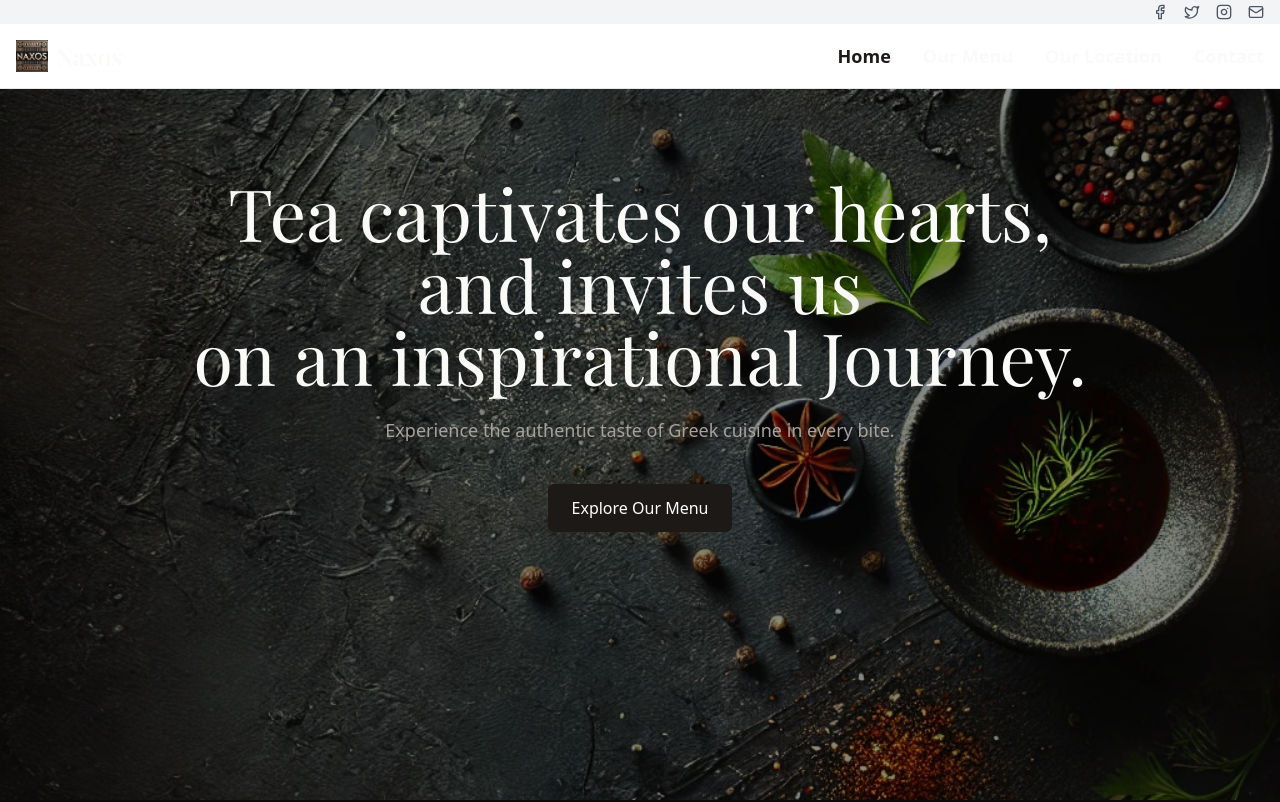
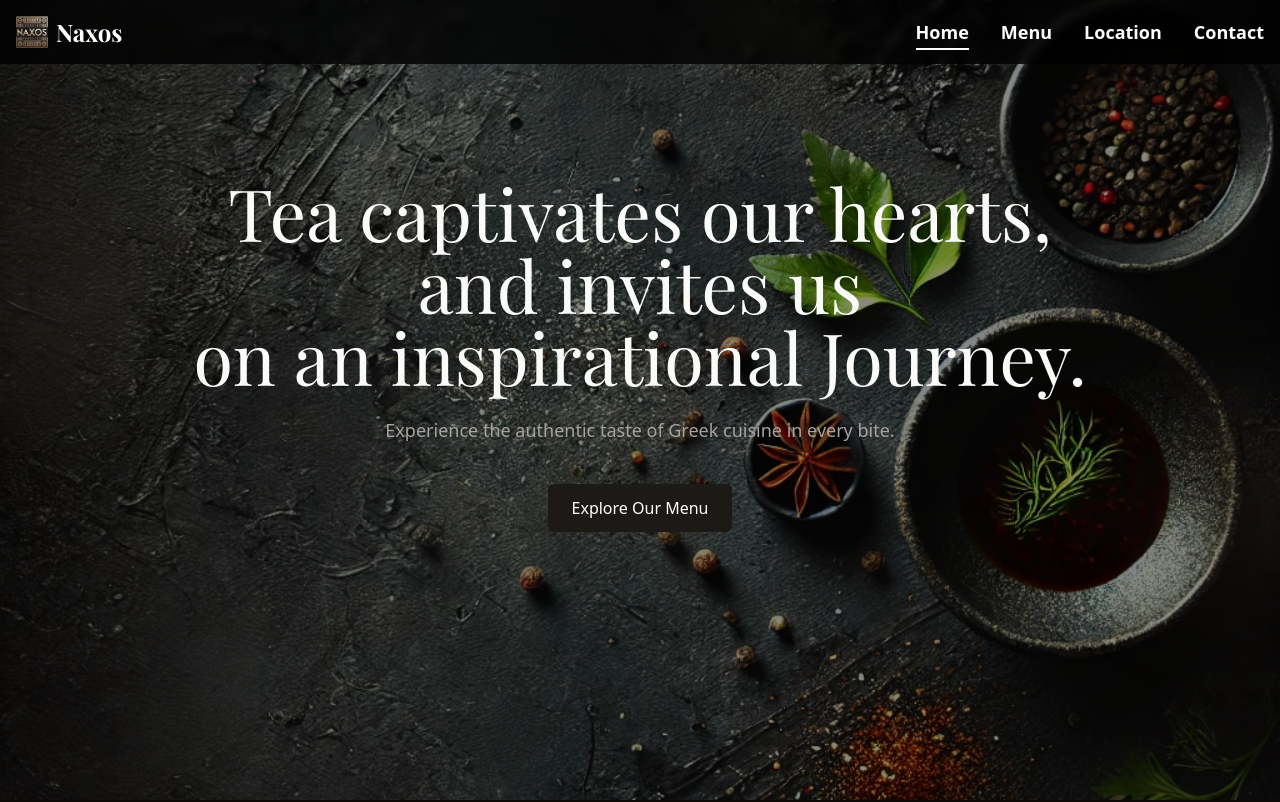
Before and after one commit to rodeloescueta/naxos-1, a Next.js app: page / in a window 1280 px wide. Shown: the top 802 px of the page. Built offline with nearby package versions, Linux system fonts and the light colour scheme; no server answers; the database is empty; a web font is replaced by a local one.

Commit message:
Revert navbar to dark style with bolder text and underline on hover

```diff
--- a/src/components/Navbar.tsx
+++ b/src/components/Navbar.tsx
@@ -6,7 +6,6 @@ import Link from "next/link";
 import { useAuth } from "@/lib/auth-context";
 import { useRouter, usePathname } from "next/navigation";
 import { useState, useEffect } from "react";
-import { Facebook, Twitter, Instagram, Mail } from "lucide-react";
 
 const Navbar = () => {
   const { user, signOut, isLoading } = useAuth();
@@ -66,8 +65,8 @@ const Navbar = () => {
   const getNavItemClasses = (sectionId: string) => {
     const baseClasses = "text-lg font-semibold transition-all duration-200 relative";
     const activeClasses = activeSection === sectionId
-      ? "text-primary font-bold"
-      : "text-foreground hover:text-primary";
+      ? "text-white font-bold after:content-[''] after:absolute after:w-full after:h-0.5 after:bg-white after:bottom-[-4px] after:left-0"
+      : "text-white hover:text-white hover:after:content-[''] hover:after:absolute hover:after:w-full hover:after:h-0.5 hover:after:bg-white hover:after:bottom-[-4px] hover:after:left-0";
 
     return `${baseClasses} ${activeClasses}`;
   };
@@ -77,29 +76,8 @@ const Navbar = () => {
       initial={{ y: -100, opacity: 0 }}
       animate={{ y: 0, opacity: 1 }}
       transition={{ duration: 0.5 }}
-      className="fixed top-0 left-0 right-0 z-50 border-b border-gray-200 bg-white"
+      className="fixed top-0 left-0 right-0 z-50 bg-black/80 backdrop-blur-sm"
     >
-      {/* Social Media Bar */}
-      <div className="bg-gray-100 py-1">
-        <div className="container mx-auto px-4 flex justify-end">
-          <div className="flex items-center space-x-4">
-            <Link href="https://facebook.com" target="_blank" aria-label="Facebook">
-              <Facebook className="w-4 h-4 text-gray-600 hover:text-primary" />
-            </Link>
-            <Link href="https://twitter.com" target="_blank" aria-label="Twitter">
-              <Twitter className="w-4 h-4 text-gray-600 hover:text-primary" />
-            </Link>
-            <Link href="https://instagram.com" target="_blank" aria-label="Instagram">
-              <Instagram className="w-4 h-4 text-gray-600 hover:text-primary" />
-            </Link>
-            <Link href="mailto:info@naxos.com" aria-label="Email">
-              <Mail className="w-4 h-4 text-gray-600 hover:text-primary" />
-            </Link>
-          </div>
-        </div>
-      </div>
-
-      {/* Main Navigation */}
       <div className="container mx-auto px-4">
         <div className="flex items-center justify-between h-16">
           {/* Logo */}
@@ -118,7 +96,7 @@ const Navbar = () => {
                 priority
               />
             </div>
-            <span className="text-2xl font-bold font-display text-foreground">Naxos</span>
+            <span className="text-2xl font-bold font-display text-white">Naxos</span>
           </motion.button>
 
           {/* Navigation Links */}
@@ -139,7 +117,7 @@ const Navbar = () => {
               whileTap={{ scale: 0.95 }}
               aria-label="Go to menu section"
             >
-              Our Menu
+              Menu
             </motion.button>
             <motion.button
               onClick={() => scrollToSection("location")}
@@ -148,7 +126,7 @@ const Navbar = () => {
               whileTap={{ scale: 0.95 }}
               aria-label="Go to location section"
             >
-              Our Location
+              Location
             </motion.button>
             <motion.button
               onClick={() => scrollToSection("contact")}
```
